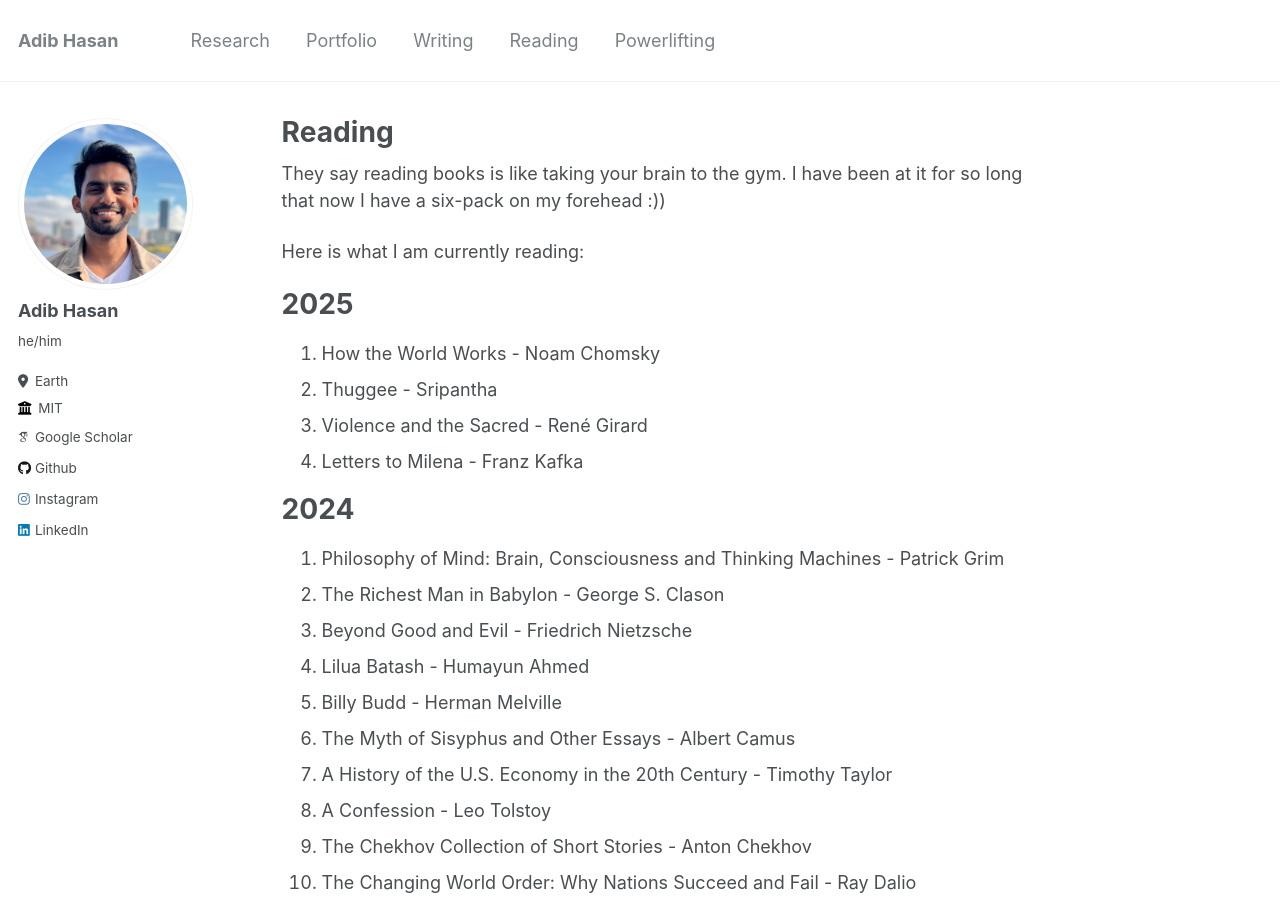
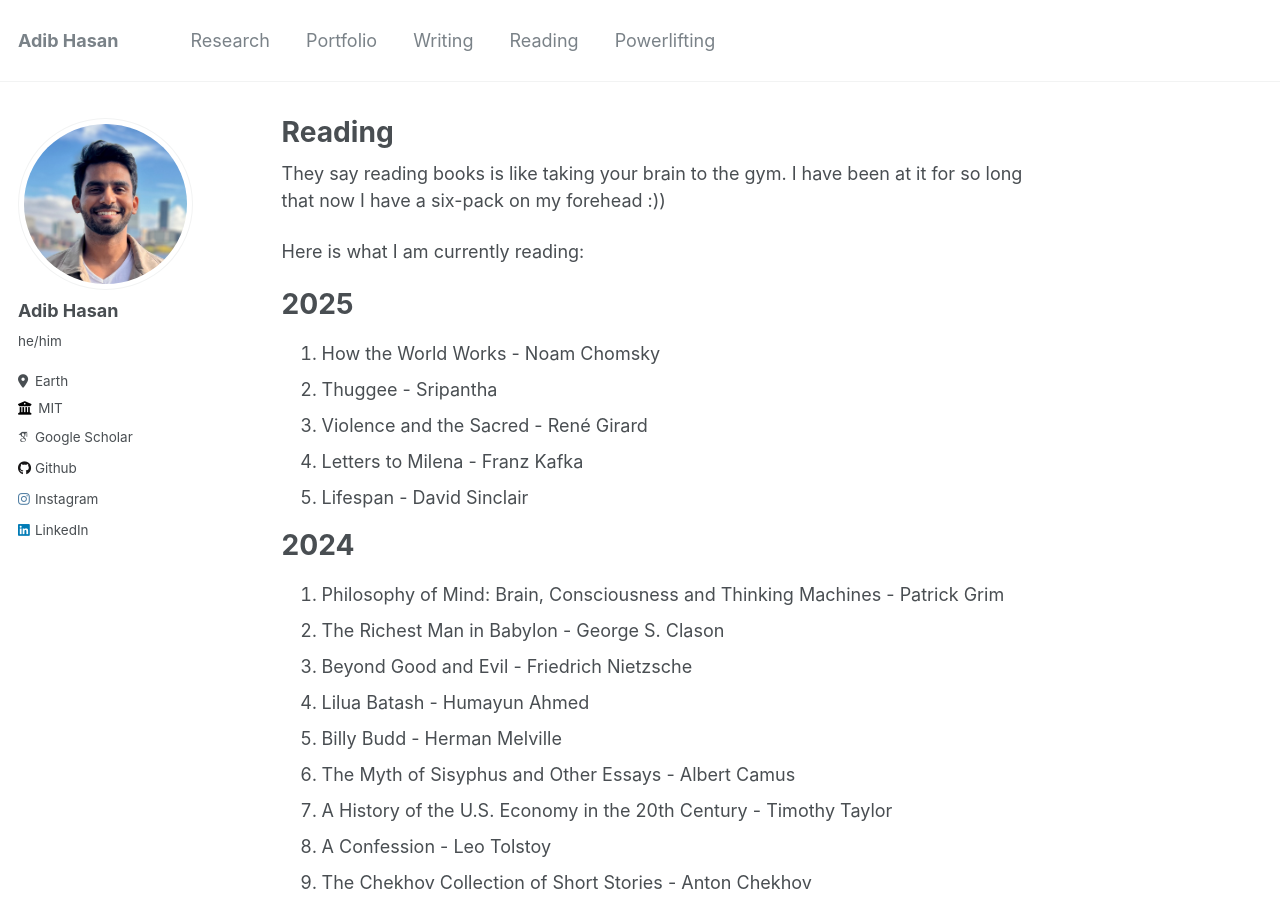
Before and after one commit to Neehan/neehan.github.io, a Jekyll site: the page built from _pages/reading.md, in a window 1280 px wide and 900 px high. Built offline with Jekyll 4.4.1, drawn with Linux system fonts in a browser that asks for light colours; some web fonts are replaced.

Commit message:
Update reading.md

```diff
--- a/_pages/reading.md
+++ b/_pages/reading.md
@@ -12,6 +12,7 @@ Here is what I am currently reading:
 2. Thuggee - Sripantha
 3. Violence and the Sacred - René Girard
 4. Letters to Milena - Franz Kafka
+5. Lifespan - David Sinclair
 
 # 2024
 1. Philosophy of Mind: Brain, Consciousness and Thinking Machines - Patrick Grim
```
